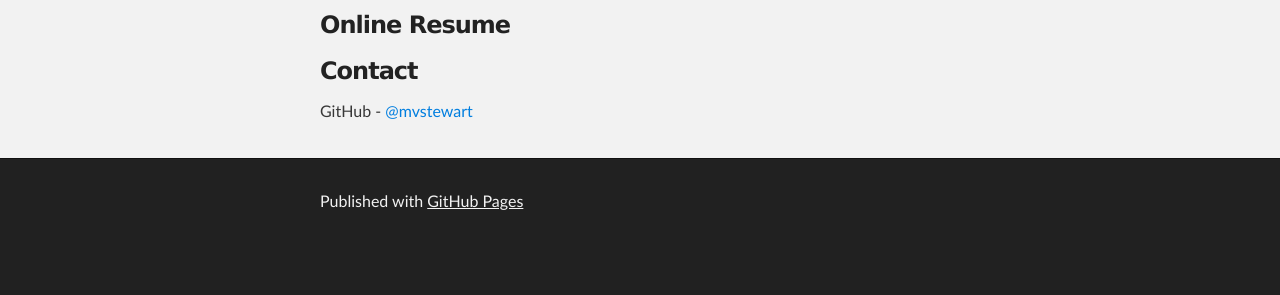
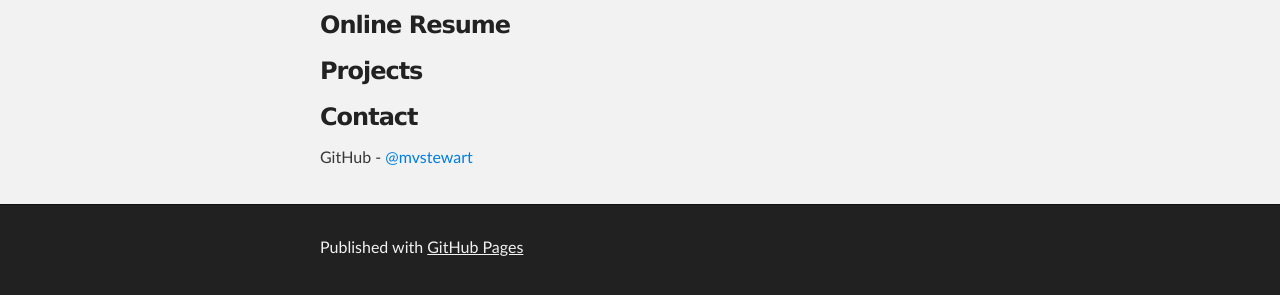
Before and after one commit to mvstewart/mvstewart.github.io, a plain HTML site: page index.html in a window 1280 px wide. Shown: the part 321-616 px from the top of the page. Drawn offline with Linux system fonts and the light colour scheme.

Commit message:
Update index.html
Add missing quote mark in the Projects section.

```diff
--- a/index.html
+++ b/index.html
@@ -34,7 +34,7 @@
 <a id="online-resume" class="anchor" href="#online-resume" aria-hidden="true"><span class="octicon octicon-link"></span></a>Online Resume</h3>
 
 <h3>
-<a id="projects" class="anchor" href="#projects" aria-hidden="true"><span class="octicon octicon-link></span></a>Projects</h3>
+<a id="projects" class="anchor" href="#projects" aria-hidden="true"><span class="octicon octicon-link"></span></a>Projects</h3>
 
 <h3>
 <a id="contact" class="anchor" href="#contact" aria-hidden="true"><span class="octicon octicon-link"></span></a>Contact</h3>
```
